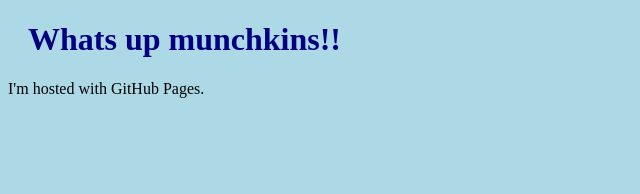
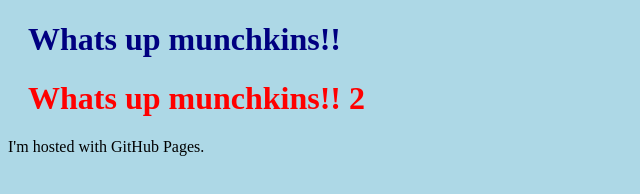
Before and after one commit to ccshultz/ccshultz.github.io, a plain HTML site: page index.html in a window 1280 px wide. Shown: the whole page, without its empty margins (0-640 px from the left). Drawn offline with Linux system fonts and the light colour scheme.

Commit message:
Update index.html

```diff
--- a/index.html
+++ b/index.html
@@ -5,6 +5,7 @@
 </head>
 <body>
 <h1>Whats up munchkins!!</h1>
+<h1 style="color: red">Whats up munchkins!! 2</h1>
 <p>I'm hosted with GitHub Pages.</p>
 </body>
 </html>
```
